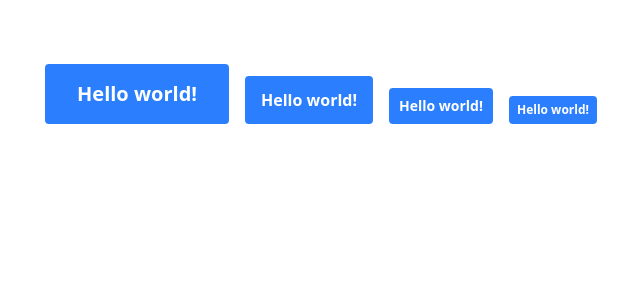
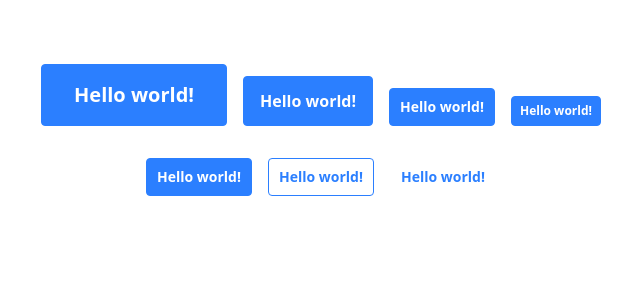
Before and after one commit to johnny-b-good/components-library-tutorial, a React (Vite) app: page / in a window 1280 px wide. Shown: the top 300 px of the page, without its empty margins (319-959 px from the left). Built offline with nearby package versions, Linux system fonts and the light colour scheme.

Commit message:
Button style variants

```diff
--- a/src/components/Button/Button.tsx
+++ b/src/components/Button/Button.tsx
@@ -9,6 +9,7 @@ export interface ButtonProps {
   children: ReactNode;
   className?: string;
   size?: "s" | "m" | "l" | "xl";
+  variant?: "primary" | "default" | "text";
 }
 
 /**
@@ -18,15 +19,22 @@ export const Button: FC<ButtonProps> = ({
   children,
   className,
   size = "m",
+  variant = "default",
 }) => {
   return (
     <button
       className={clsx(
-        "cursor-pointer rounded bg-blue-500 font-semibold text-white transition hover:bg-blue-400 focus:ring-4 focus:ring-blue-100 focus:outline-none disabled:cursor-not-allowed disabled:bg-slate-500 disabled:text-slate-300",
+        "cursor-pointer rounded border font-semibold transition focus:ring-4 focus:ring-blue-100 focus:outline-none disabled:cursor-not-allowed disabled:bg-slate-500 disabled:text-slate-300",
         size === "s" && "px-2 py-1.5 text-xs",
         size === "m" && "px-2.5 py-2 text-sm",
         size === "l" && "px-4 py-3 text-base",
         size === "xl" && "px-8 py-4 text-xl",
+        variant === "primary" &&
+          "border-blue-500 bg-blue-500 text-white hover:bg-blue-400",
+        variant === "default" &&
+          "border-blue-500 bg-white text-blue-500 hover:bg-blue-50",
+        variant === "text" &&
+          "border-transparent bg-transparent text-blue-500 hover:bg-blue-50",
         className,
       )}
     >
--- a/src/main.tsx
+++ b/src/main.tsx
@@ -6,11 +6,27 @@ import { Button } from "./components";
 
 createRoot(document.getElementById("root")!).render(
   <StrictMode>
-    <div className="margin-auto flex items-end justify-center gap-4 p-16">
-      <Button size="xl">Hello world!</Button>
-      <Button size="l">Hello world!</Button>
-      <Button size="m">Hello world!</Button>
-      <Button size="s">Hello world!</Button>
+    <div className="margin-auto flex flex-col gap-8 p-16">
+      <div className="flex items-end justify-center gap-4">
+        <Button variant="primary" size="xl">
+          Hello world!
+        </Button>
+        <Button variant="primary" size="l">
+          Hello world!
+        </Button>
+        <Button variant="primary" size="m">
+          Hello world!
+        </Button>
+        <Button variant="primary" size="s">
+          Hello world!
+        </Button>
+      </div>
+
+      <div className="flex items-end justify-center gap-4">
+        <Button variant="primary">Hello world!</Button>
+        <Button variant="default">Hello world!</Button>
+        <Button variant="text">Hello world!</Button>
+      </div>
     </div>
   </StrictMode>,
 );
```
